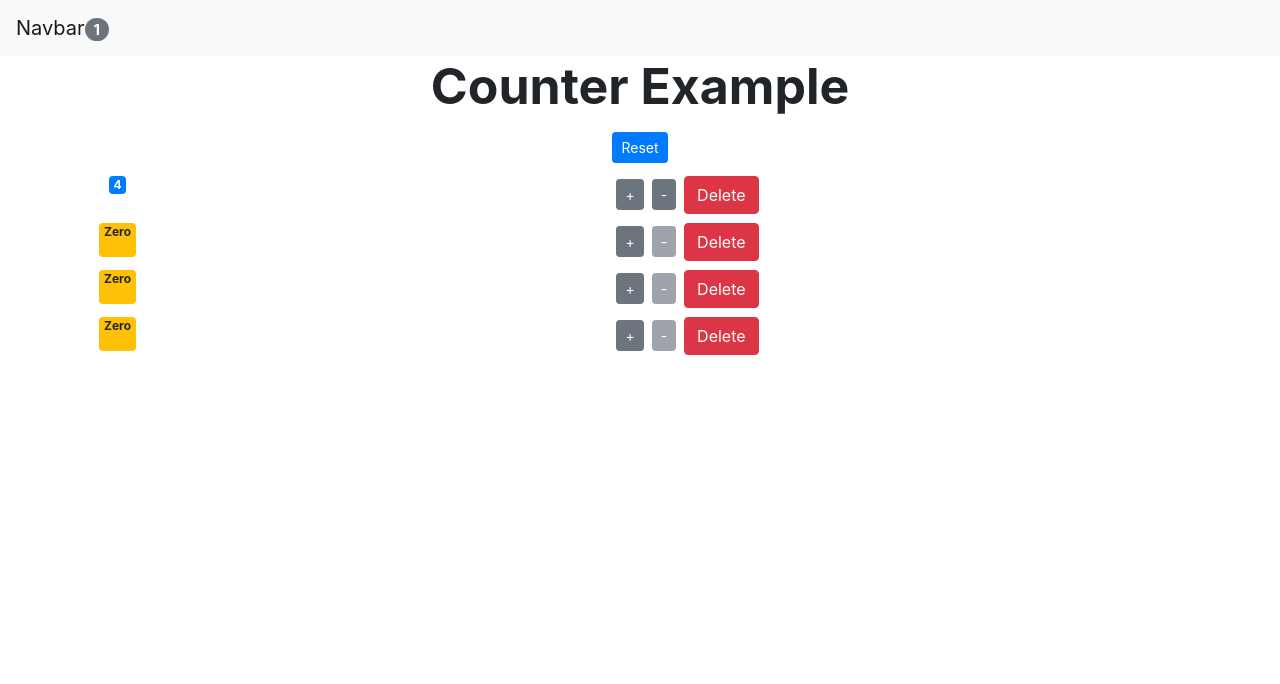
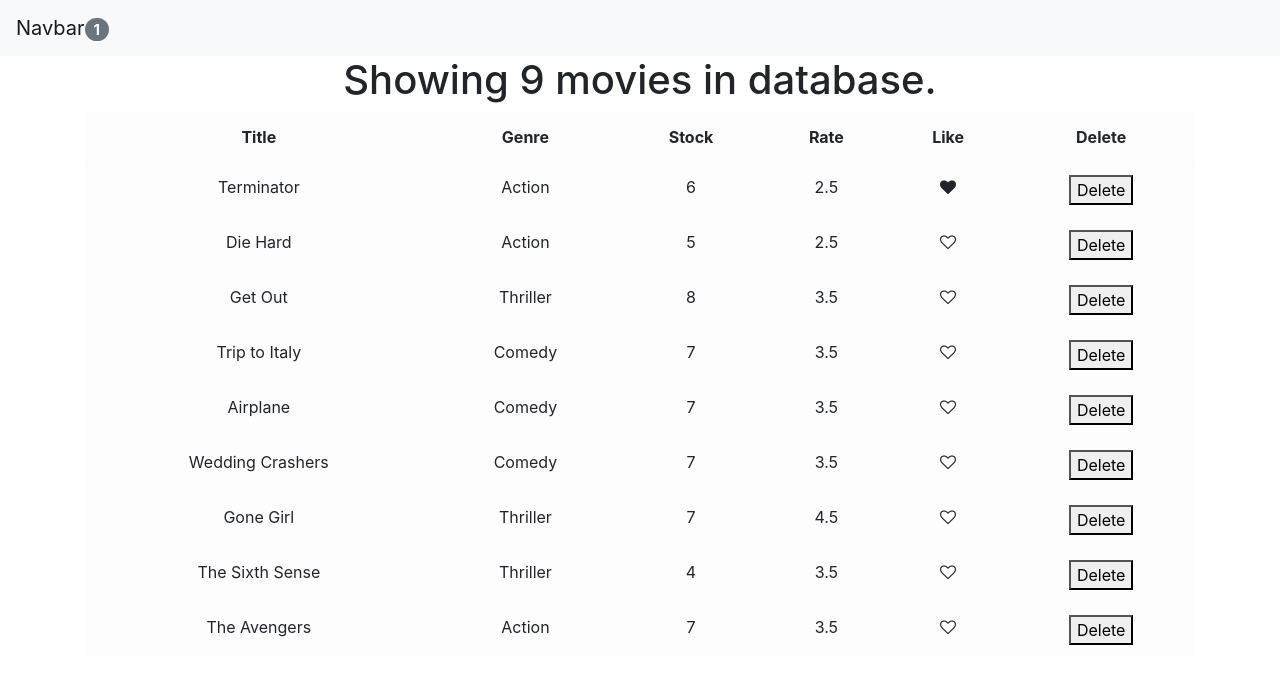
Before and after one commit to SincerelyBrittany/VidlyProject, a React (Create React App) app: page / in a window 1280 px wide. Shown: the top 684 px of the page. Built offline with nearby package versions, Linux system fonts and the light colour scheme.

Commit message:
adds favorite/liked to vidly component

```diff
--- a/src/App.js
+++ b/src/App.js
@@ -58,14 +58,14 @@ function App() {
     <div className="App">
       <Navbar totalCounters={counters.filter((c) => c.value > 0).length} />
       <main className="container">
-        <Counters
+        {/* <Counters
           counters={counters}
           onReset={handleReset}
           onDelete={handleDelete}
           onIncrement={handleIncrement}
           onDecrement={handleDecrement}
-        />
-        {/* <Vidly /> */}
+        /> */}
+        <Vidly />
       </main>
     </div>
   );
--- /dev/null
+++ b/src/Vidly/common/like.jsx
@@ -0,0 +1,19 @@
+import React, { Component } from "react";
+
+export default class extends Component {
+  render() {
+    console.log(this.props, "this is liekd props");
+    let classes = "fa fa-heart";
+    if (!this.props.liked) classes += "-o";
+    return (
+      <div>
+        <i
+          onClick={this.props.onLiked}
+          className={classes}
+          aria-hidden="true"
+          style={{ cursor: "pointer" }}
+        ></i>
+      </div>
+    );
+  }
+}
--- a/src/Vidly/components/movie.jsx
+++ b/src/Vidly/components/movie.jsx
@@ -1,7 +1,9 @@
 import React from "react";
+import Liked from "../common/like";
 
 const Movie = (props) => {
-  const { _id, title, numberInStock, dailyRentalRate, genre } = props.movie;
+  const { _id, title, numberInStock, dailyRentalRate, genre, liked } =
+    props.movie;
 
   return (
     <React.Fragment>
@@ -10,6 +12,9 @@ const Movie = (props) => {
         <td>{genre.name}</td>
         <td>{numberInStock}</td>
         <td>{dailyRentalRate}</td>
+        <td>
+          <Liked liked={liked} onLiked={() => props.onLiked(props.movie)} />
+        </td>
         <td>
           <button onClick={() => props.handleOnClick(props.movie)}>
             Delete
--- a/src/Vidly/components/vidly.jsx
+++ b/src/Vidly/components/vidly.jsx
@@ -1,6 +1,7 @@
 import React from "react";
 import { getMovies, deleteMovie } from "../services/fakeMovieService";
 import Movie from "./movie";
+import Like from "../common/like";
 
 const Vidly = () => {
   const [movies, setMovies] = React.useState();
@@ -18,6 +19,14 @@ const Vidly = () => {
     setMovies(moviesCopy);
   };
 
+  const handleLikedButton = (movie) => {
+    const moviesCopy = [...movies];
+    const index = moviesCopy.indexOf(movie);
+    moviesCopy[index] = { ...moviesCopy[index] };
+    moviesCopy[index].liked = !moviesCopy[index].liked;
+    setMovies(moviesCopy);
+  };
+
   if (movies && movies.length === 0) return <p> There are no movies </p>;
 
   return (
@@ -30,6 +39,8 @@ const Vidly = () => {
             <th scope="col">Genre</th>
             <th scope="col">Stock</th>
             <th scope="col">Rate</th>
+            <th scope="col">Like</th>
+            <th scope="col">Delete</th>
           </tr>
         </thead>
         <tbody>
@@ -38,6 +49,8 @@ const Vidly = () => {
               <Movie
                 key={movie._id}
                 movie={movie}
+                liked={movie.liked}
+                onLiked={handleLikedButton}
                 handleOnClick={handleDeleteButton}
               />
             ))}
--- a/src/Vidly/services/fakeMovieService.js
+++ b/src/Vidly/services/fakeMovieService.js
@@ -8,6 +8,7 @@ const movies = [
     numberInStock: 6,
     dailyRentalRate: 2.5,
     publishDate: "2018-01-03T19:04:28.809Z",
+    liked: true
   },
   {
     _id: "5b21ca3eeb7f6fbccd471816",
```
